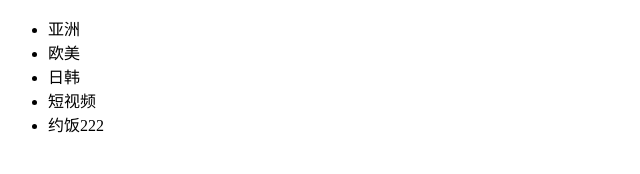
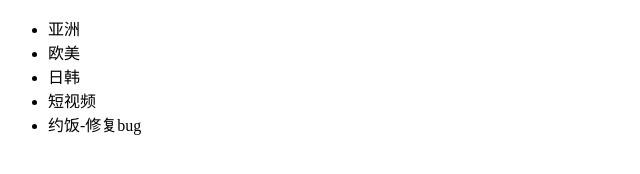
Before and after one commit to like-smoke/dbhot, a plain HTML site: page index.html in a window 1280 px wide. Shown: the full height of the page, 0-640 px from the left. Drawn offline with Linux system fonts and the light colour scheme.

Commit message:
修复bug

```diff
--- a/index.html
+++ b/index.html
@@ -10,7 +10,7 @@
     <li>欧美</li>
     <li>日韩</li>
     <li>短视频</li>
-    <li>约饭222</li>
+    <li>约饭-修复bug</li>
 </ul>
 </body>
 </html>
```
